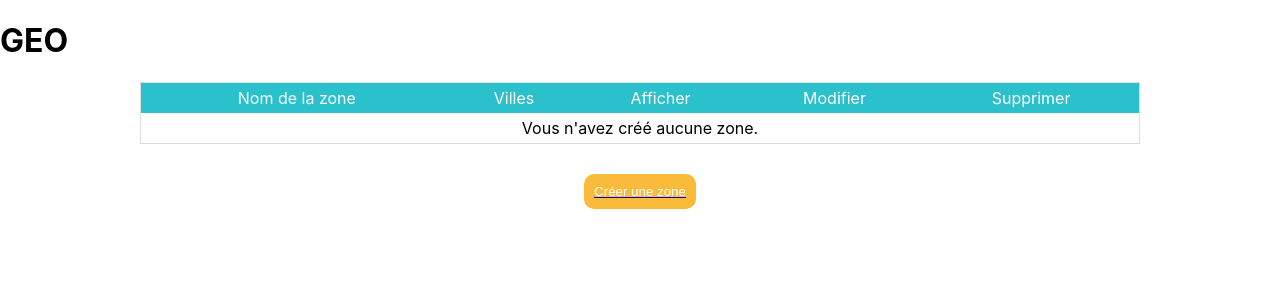
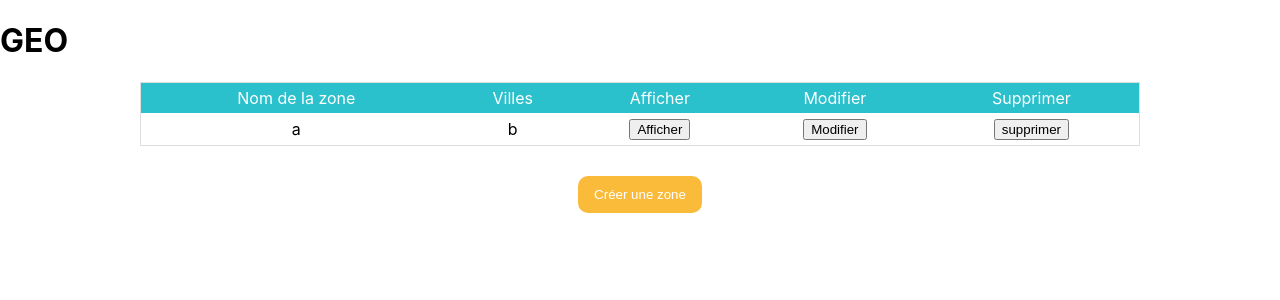
Before and after one commit to Theophane38/ascanio-test, a React (Create React App) app: page / in a window 1280 px wide. Shown: the top 300 px of the page. Built offline with nearby package versions, Linux system fonts and the light colour scheme.

Commit message:
Fixing problem cancel button which didn't worked

```diff
--- a/src/App.css
+++ b/src/App.css
@@ -34,10 +34,14 @@
   margin-top: 30px;
   border: none;
   background-color: #fabb3a;
-  color: #fff;
-  padding: 10px;
   border-radius: 10px;
   cursor: pointer;
+}
+.createAreaButton a {
+  padding: 10px;
+  display: block;
+  text-decoration: none;
+  color: #fff;
 }
 .createAreaButton:hover {
   text-shadow: 2px 2px 4px #fff;
--- a/src/App.js
+++ b/src/App.js
@@ -1,33 +1,27 @@
 import React from 'react';
 import './App.css';
 import Home from './components/home'
-import CreateArea from './components/createArea';
+import CreateArea from './components/createArea'
+import Modal from './components/modal'
 import {
   BrowserRouter as Router,
   Switch,
   Route,
-  Redirect,
-  Link
 } from "react-router-dom";
 
-class  App extends React.Component {
+class App extends React.Component {
 
   constructor(props){
     super(props)
     this.state = {
-      currentPage: 'home',
-      areas: []
+      areas: [{
+        name: 'a',
+        cities: ['b'],
+        images: []
+      }]
     }
-    this.editArea = this.editArea.bind(this)
     this.addArea = this.addArea.bind(this)
-  }
-
-  switchPage(page, area, id){
-    this.setState({
-      currentPage: page,
-      currentArea: area,
-      idCurrentArea: id
-    })
+    this.deleteArea = this.deleteArea.bind(this)
   }
 
   addArea(area, id){
@@ -42,16 +36,21 @@ class  App extends React.Component {
     })
   }
 
-  editArea(tempArea, idTempArea){
+
+  deleteArea(id){
+    let {areas} = this.state
+    areas.splice(id, 1)
     this.setState({
-      currentArea: tempArea,
-      idCurrentArea: idTempArea
+      areas
     })
   }
 
   render (){
     return(
       <Router>
+        {/* <Modal>
+          <p>Salut</p>
+        </Modal> */}
         <div className="App">
           <h1>GEO</h1>
           <div className="container">
@@ -59,21 +58,19 @@ class  App extends React.Component {
             <Route exact path="/">
               <Home
                 editArea={this.editArea}
+                deleteArea={this.deleteArea}
                 areas={this.state.areas}
               />
             </Route>
             <Route exact path="/createArea">
               <CreateArea
-                switchPage={this.switchPage}
                 addArea={this.addArea}
               />
             </Route>
-            <Route exact path="/editArea">
+            <Route exact path="/editArea/:id">
               <CreateArea
-                switchPage={this.switchPage}
                 addArea={this.addArea}
-                currentArea={this.state.currentArea}
-                idCurrentArea={this.state.idCurrentArea}
+                initialAreas={this.state.areas}
               />
             </Route>
           </Switch>
--- a/src/components/createArea.js
+++ b/src/components/createArea.js
@@ -2,19 +2,19 @@ import React from 'react';
 import DynamicCitySearch from './dynamicCitySearch'
 import { FontAwesomeIcon } from '@fortawesome/react-fontawesome'
 import { faTimes } from '@fortawesome/free-solid-svg-icons'
-import {Link, withRouter} from "react-router-dom"
+import {Link, withRouter, useParams} from "react-router-dom"
 
 class CreateArea extends React.Component {
 
-    constructor(props){
-        super(props)
+    constructor(){
+        super()
         this.state = {
             area: {
                 name: '',
                 cities: [],
                 images: []
             },
-            modalCancel: false
+            modalCancel: false,
         }
         this.addCity = this.addCity.bind(this)
         this.handleChange = this.handleChange.bind(this)
@@ -23,15 +23,26 @@ class CreateArea extends React.Component {
     }
 
     componentWillMount(){
-        if (typeof this.props.currentArea !== 'undefined'){
-            this.setState({
-                area: this.props.currentArea
-            })
+        if (typeof this.props.match.params.id !== 'undefined'){
+            if (typeof this.props.initialAreas[this.props.match.params.id] !== 'undefined'){
+                const a = Object.assign({}, this.props.initialAreas[0])
+                let area = {}
+                area.name = a.name
+                area.cities = a.cities.slice(0)
+                area.images = a.images.slice(0)
+                console.log(this.props.initialAreas)
+                this.setState({
+                    area
+                })
+            } else {
+                this.props.history.push('/')
+            }
         }
     }
 
     addCity(value){
-        let {area} = this.state
+        console.log(this.props.initialAreas)
+        let area = this.state.area
         area.cities.push(value)
         for (let i = 0; i < 5; i++){
             area.images.push(
@@ -78,7 +89,7 @@ class CreateArea extends React.Component {
     removeCity(id){
         let {area} = this.state
         let cityName = area.cities[id]
-        console.log(area.images)
+
         area.cities.splice(id, 1)
         for (let i = 0; i < area.images.length; i++){
             console.log(area.images[i].city)
@@ -87,6 +98,7 @@ class CreateArea extends React.Component {
                 i = -1
             }
         }
+
         this.setState({
             area,
         })
@@ -99,12 +111,11 @@ class CreateArea extends React.Component {
     }
 
     saveArea(){
-        this.props.addArea(this.state.area, this.props.idCurrentArea)
+        this.props.addArea(this.state.area, this.props.match.params.id)
         this.props.history.push('/')
     }
 
     render(){
-        console.log(this.props)
         let images = []
         let cities = []
 
@@ -121,6 +132,7 @@ class CreateArea extends React.Component {
                 <li>{this.state.area.cities[i]} <FontAwesomeIcon onClick={() => this.removeCity(i)} className="close" icon={faTimes}/></li>
             )
         }
+
         return (
             <div className="createArea">
                 <h3>Création d'une zone</h3>
--- a/src/components/dynamicCitySearch.js
+++ b/src/components/dynamicCitySearch.js
@@ -62,7 +62,6 @@ class DynamicCitySearch extends React.Component {
             this.setState({
                 focusedSearchBar: value
             })
-            console.log(value)
         }, 500);
     }
 
--- a/src/components/home.js
+++ b/src/components/home.js
@@ -15,7 +15,11 @@ class Home extends React.Component {
         if (areas.length > 0){
             for(let i = 0; i < areas.length; i++) {
                 myList.push(
-                    <ItemAreaList id={i} editArea={this.props.editArea} area={areas[i]}/>
+                    <ItemAreaList id={i}
+                        editArea={this.props.editArea}
+                        deleteArea={this.props.deleteArea}
+                        area={areas[i]}
+                    />
                 )
             }
         } else {
@@ -42,9 +46,9 @@ class Home extends React.Component {
                         {myList}
                     </tbody>
                 </table>
-                <Link to="/createArea">
-                    <button className="createAreaButton">Créer une zone</button>
-                </Link>
+                <button className="createAreaButton">
+                    <Link to="/createArea">Créer une zone</Link>
+                </button>
             </div>
         )
     }
--- a/src/components/itemAreaList.js
+++ b/src/components/itemAreaList.js
@@ -10,8 +10,7 @@ class ItemAreaList extends React.Component {
     }
 
     edit(){
-        this.props.editArea(this.props.area, this.props.id)
-        this.props.history.push('/editArea')
+        this.props.history.push('/editArea/' + this.props.id)
     }
 
     render(){
@@ -32,7 +31,7 @@ class ItemAreaList extends React.Component {
                 </td>
                 <td><button>Afficher</button></td>
                 <td><button onClick={() => this.edit()}>Modifier</button></td>
-                <td><button>supprimer</button></td>
+                <td><button onClick={() => this.props.deleteArea(this.props.id)}>supprimer</button></td>
             </tr>
         )
     }
--- /dev/null
+++ b/src/components/modal.js
@@ -0,0 +1,21 @@
+import React from 'react';
+
+class Modal extends React.Component {
+
+    constructor(props){
+        super(props)
+    }
+
+    render(){
+
+        return (
+            <div className={`modalBackGround  active`}>
+                <div className="modal">
+
+                </div>
+            </div>
+        )
+    }
+}
+
+export default Modal;
```
Also changed, not shown: 1 other file (tests, documents, lock files or other folders).
